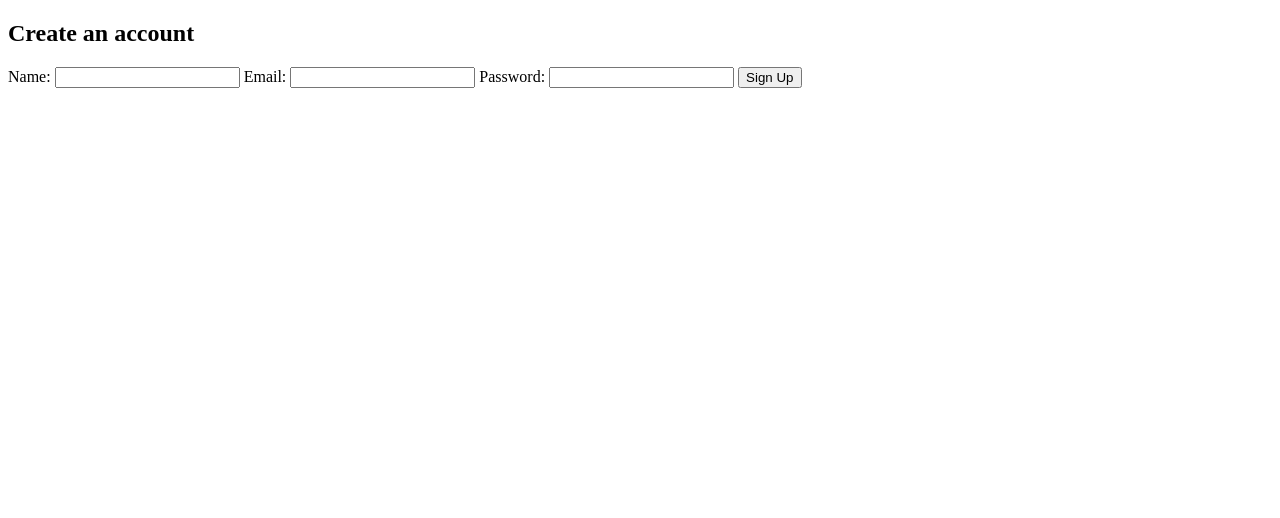
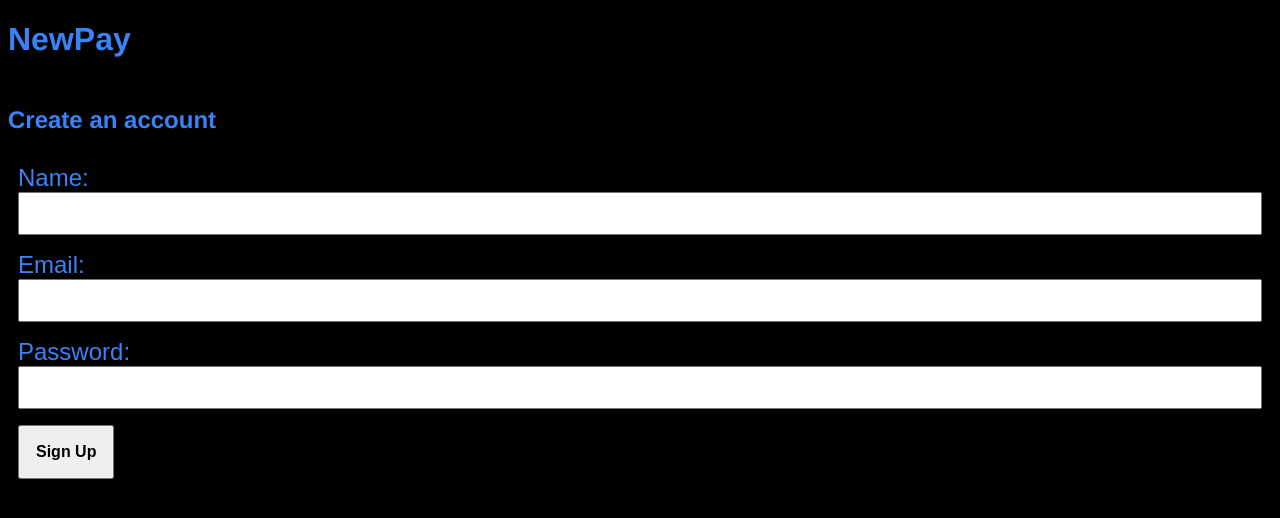
Before and after one commit to Programming-buddie/NewPay, a plain HTML site: page index.html in a window 1280 px wide. Drawn offline with Linux system fonts and the light colour scheme.

Commit message:
styled the css file

```diff
--- a/index.html
+++ b/index.html
@@ -7,17 +7,18 @@
     <title>Sign up</title>
 </head>
 <body>
+    <h1>NewPay</h1>
     <section class="sign-up">
         <h1>Create an account</h1>
         <form action="" method="post">
             <label for="user-name">Name:</label>
-            <input type="text" name="user-name" id="user-name">
+            <input type="text" name="user-name" id="user-name" required>
 
             <label for="email">Email:</label>
-            <input type="email" name="email" id="email">
+            <input type="email" name="email" id="email" required>
 
             <label for="password">Password:</label>
-            <input type="password" name="password" id="password">
+            <input type="password" name="password" id="password" required>
 
             <button type="submit">Sign Up</button>
         </form>
--- a/sign-up.css
+++ b/sign-up.css
@@ -2,3 +2,35 @@
     --octonary-color: #F3F4F6;
     --secondary-color: #3B82F6;
 }
+body{
+    background-color: black;
+    color: #3B82F6;
+}
+h1{
+    font-family: 'Franklin Gothic Medium', 'Arial Narrow', Arial, sans-serif;
+}
+.sign-up{
+    background-color: black;
+    margin: 3rem auto;
+    font-family: 'Gill Sans', 'Gill Sans MT', Calibri, 'Trebuchet MS', sans-serif;
+}
+form{
+    display: flex;
+    flex-direction: column;
+    font-family: Arial, Helvetica, sans-serif;
+    padding: 10px;
+    font-size: 1rem;
+}
+form label{
+    font-size: 1.5rem;
+}
+form input{
+    margin-bottom: 1rem;
+    font-size: 2rem;
+}
+form button{
+    width: fit-content;
+    padding: 1rem;
+    font-size: 1rem;
+    font-weight: 700;
+}
```
